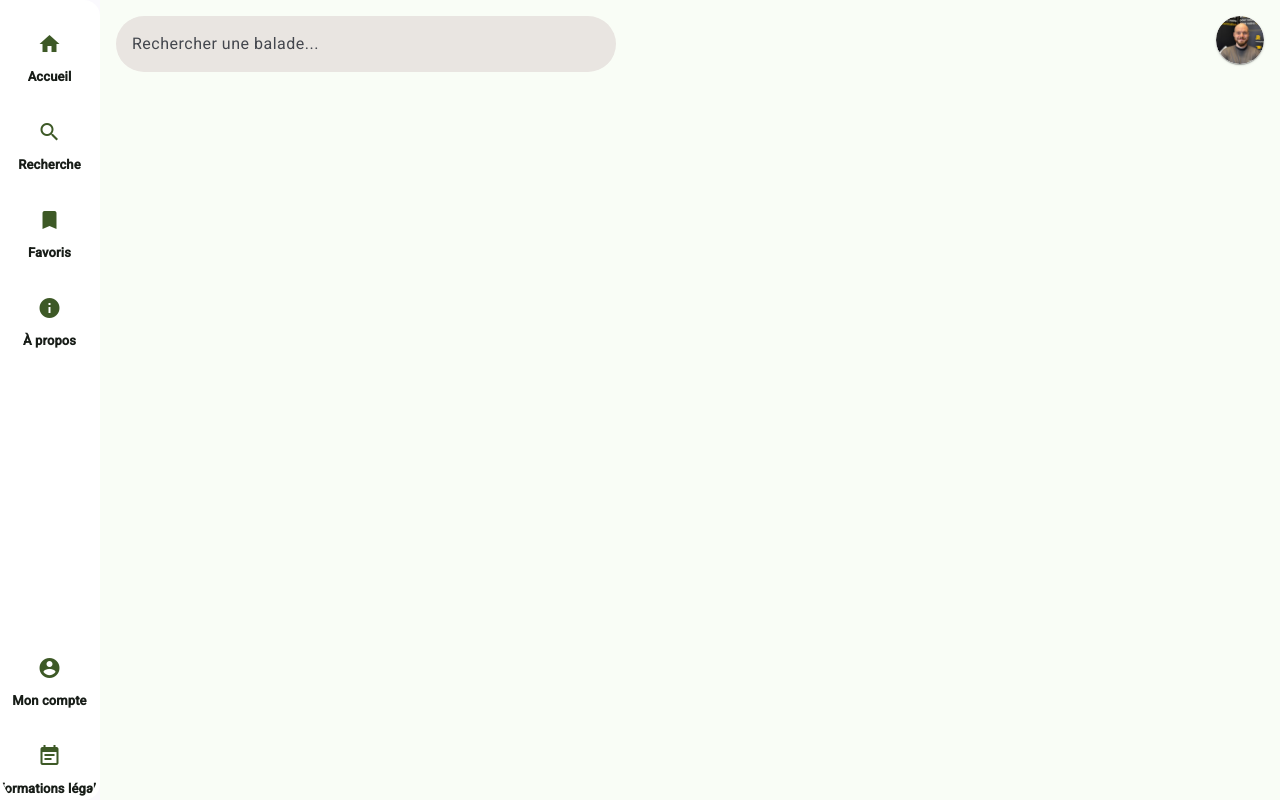
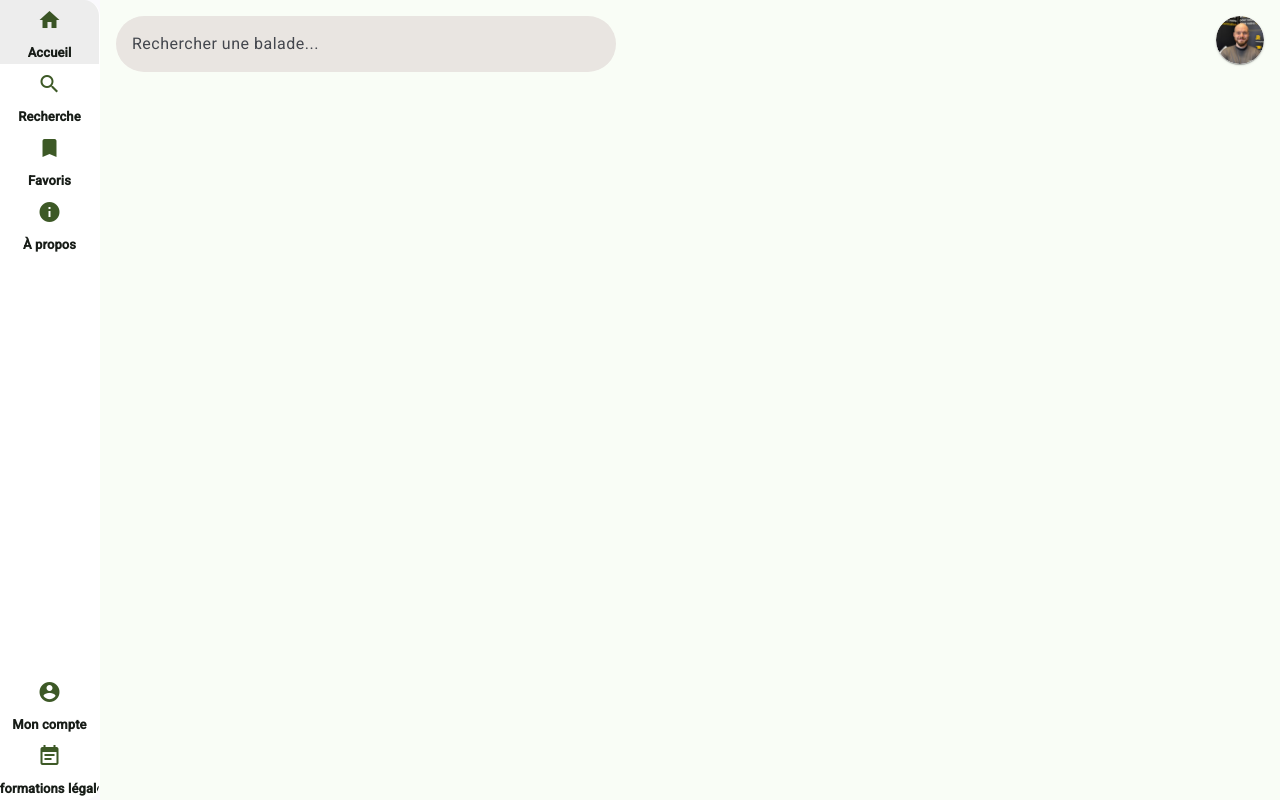
Before and after one commit to Disiz-The-World/passe-simple-search-engine, an Angular app: page / in a window 1280 px wide. Built offline with nearby package versions, Linux system fonts and the light colour scheme.

Commit message:
style: fix bug display

```diff
--- a/src/app/app.component.scss
+++ b/src/app/app.component.scss
@@ -0,0 +1,37 @@
+.app-layout {
+  display: flex;
+}
+
+.main-layout {
+  flex: 1;
+  display: flex;
+  flex-direction: column;
+}
+.header {
+  display: flex;
+
+  .search-bar-container {
+    display: flex;
+    align-items: center;
+    justify-content: space-between;
+    padding: 1em 1em;
+    width: 100%;
+  }
+
+  app-search-bar {
+    flex: 1;
+    margin-right: 16px;
+  }
+
+  .avatar-container {
+    display: flex;
+    right: 0;
+    margin-left: auto;
+  }
+}
+
+.main-content {
+  flex: 1;
+  padding: 24px;
+  overflow-y: auto;
+}
--- a/src/app/app.component.ts
+++ b/src/app/app.component.ts
@@ -1,6 +1,6 @@
 import { Component } from '@angular/core';
 import { RouterOutlet } from '@angular/router';
-import { SidebarComponent } from './components/sidebar/sidebar.component';
+import { SidebarComponent } from './components/side-bar/sidebar.component';
 import { SearchBarComponent } from './components/search-bar/search-bar.component';
 import { AvatarComponent } from './components/avatar/avatar.component';
 
--- a/src/app/components/sidebar/sidebar.component.scss
+++ b/src/app/components/side-bar/sidebar.component.scss
@@ -11,11 +11,9 @@
   }
 
   .nav-vertical {
-    padding: 12px 0;
     height: 100%;
     display: flex;
     flex-direction: column;
-    align-items: center;
 
     a.bottom-item {
       margin-top: auto;
@@ -32,7 +30,7 @@
     text-decoration: none;
     color: #333;
     font-weight: 500;
-    padding: 12px 0;
+    border-radius: 0;
 
     .icon-wrapper {
       width: 100%;
@@ -47,10 +45,6 @@
         transition: color 0.3s;
         width: 100%;
         text-align: center;
-
-        &:hover {
-          color: #2a3e1b;
-        }
       }
     }
 
--- a/src/styles.scss
+++ b/src/styles.scss
@@ -16,51 +16,16 @@ html {
   );
 } /* You can add global styles to this file, and also import other style files */
 
-html,
 body {
+  width: 100%;
+  height: 100%;
   margin: 0;
   font-family: Roboto, 'Helvetica Neue', sans-serif;
   background-color: #f9fdf6;
 }
-.app-layout {
-  display: flex;
-  height: 100vh;
-  width: 100vw;
+
+.mdc-list {
+  padding: 0 !important;
 }
-
-.main-layout {
-  flex: 1;
-  display: flex;
-  flex-direction: column;
-}
-.header {
-  display: flex;
-
-  .search-bar-container {
-    display: flex;
-    align-items: center;
-    justify-content: space-between;
-    padding: 1em 1em;
-    width: 100%;
-  }
-
-  app-search-bar {
-    flex: 1;
-    margin-right: 16px;
-  }
-
-  .avatar-container {
-    display: flex;
-    right: 0;
-    margin-left: auto;
-  }
-}
-
-.main-content {
-  flex: 1;
-  padding: 24px;
-  overflow-y: auto;
-}
-
 @import './css/light.css';
 @import './css/light-mc.css';
```
Also changed, not shown: src/app/components/side-bar/sidebar.component.html (renamed from src/app/components/sidebar/sidebar.component.html), src/app/components/side-bar/sidebar.component.ts (renamed from src/app/components/sidebar/sidebar.component.ts), 1 other file (tests, documents, lock files or other folders).
